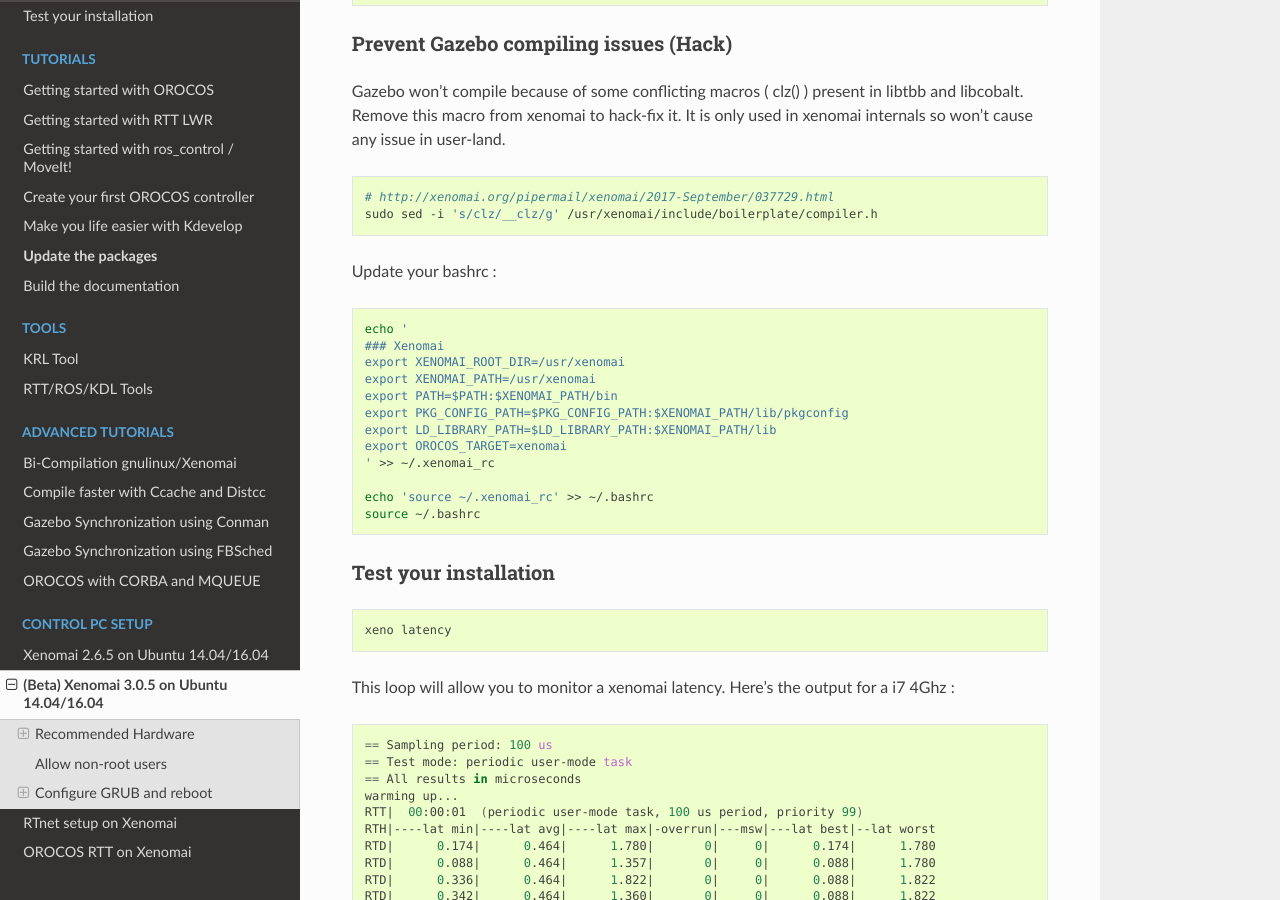
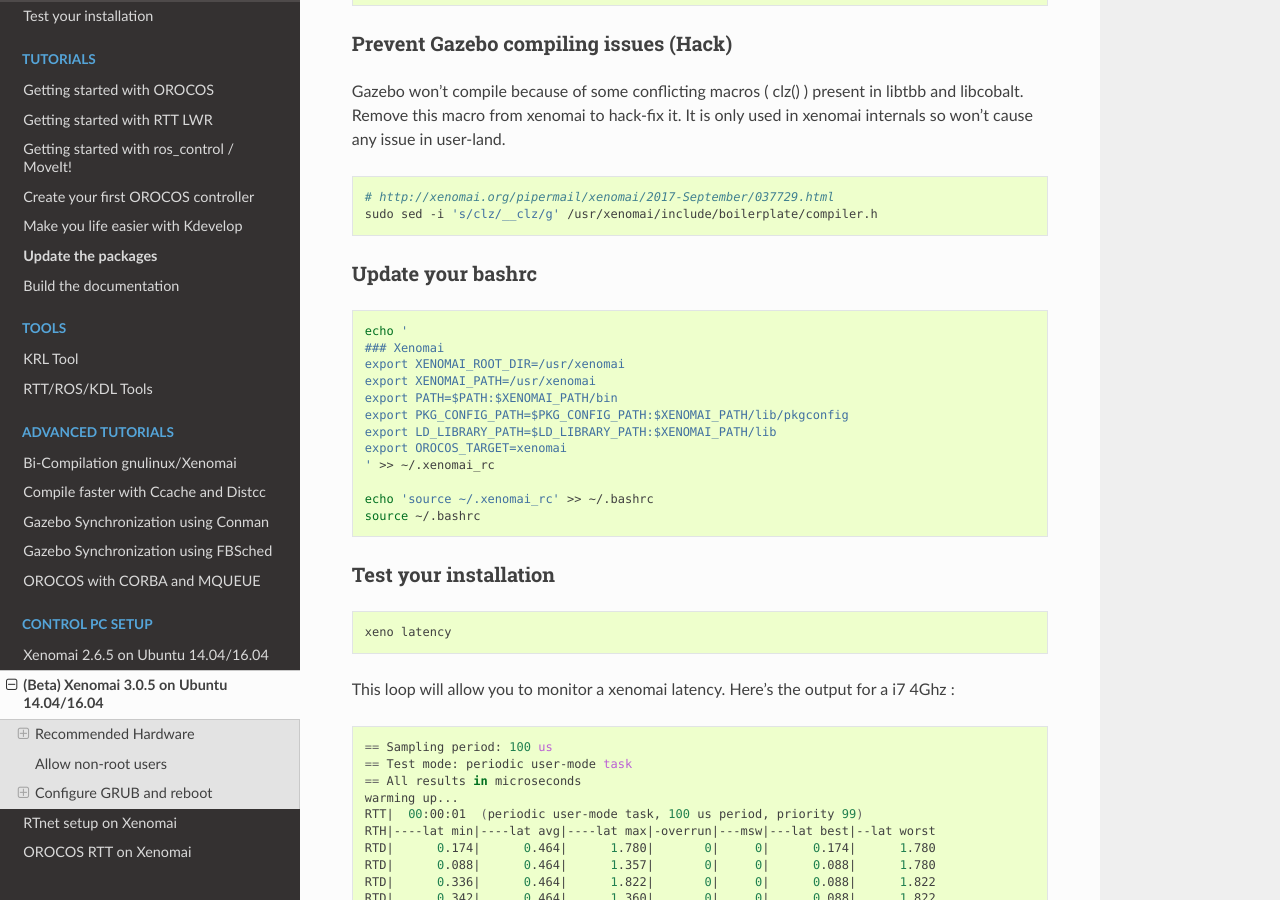
Before and after one commit to kuka-isir/rtt_lwr, a Sphinx documentation site: the page built from docs/source/rtpc/xenomai3.rst, in a window 1280 px wide and 900 px high, scrolled down 4813 px. Built offline with Sphinx 7.4.7 and the Read the Docs theme 2.0.0, drawn with Linux system fonts in a browser that asks for light colours.

```diff
--- a/docs/source/rtpc/xenomai3.rst
+++ b/docs/source/rtpc/xenomai3.rst
@@ -256,7 +256,8 @@ Remove this macro from xenomai to hack-fix it. It is only used in xenomai intern
     sudo sed -i 's/clz/__clz/g' /usr/xenomai/include/boilerplate/compiler.h
 
 
-Update your bashrc :
+Update your bashrc
+------------------
 
 .. code-block:: bash
 
```
